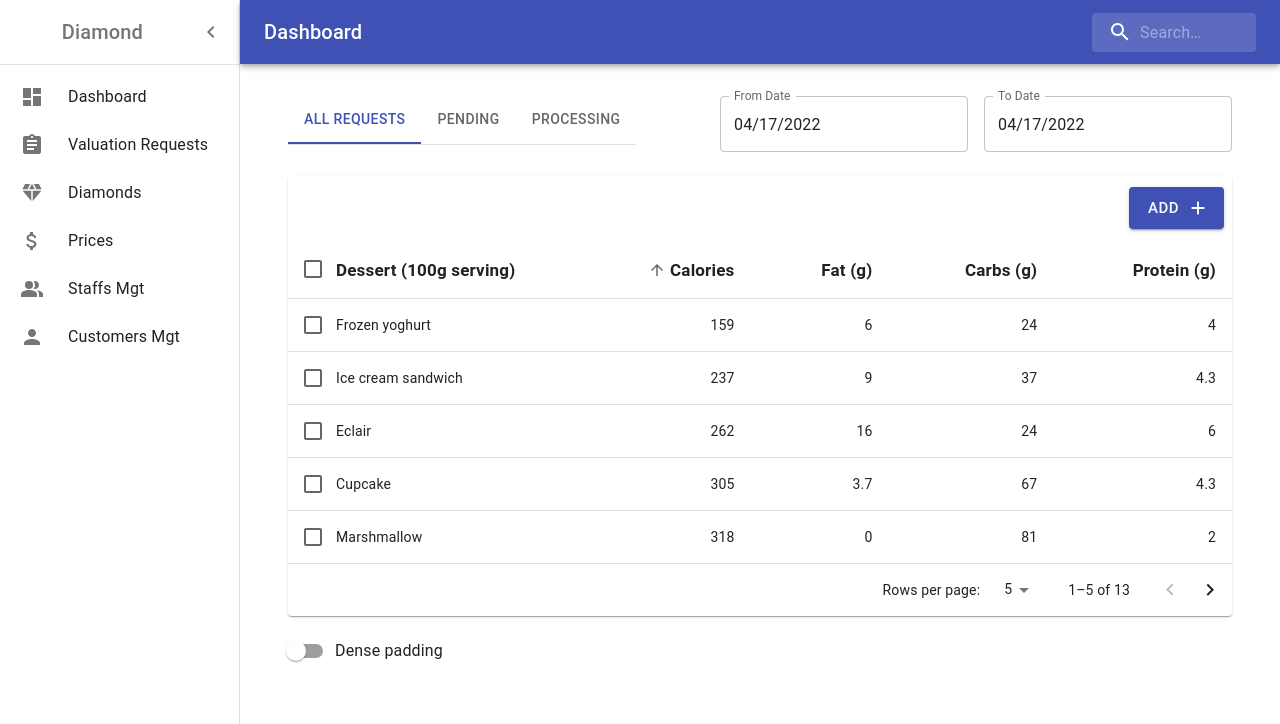
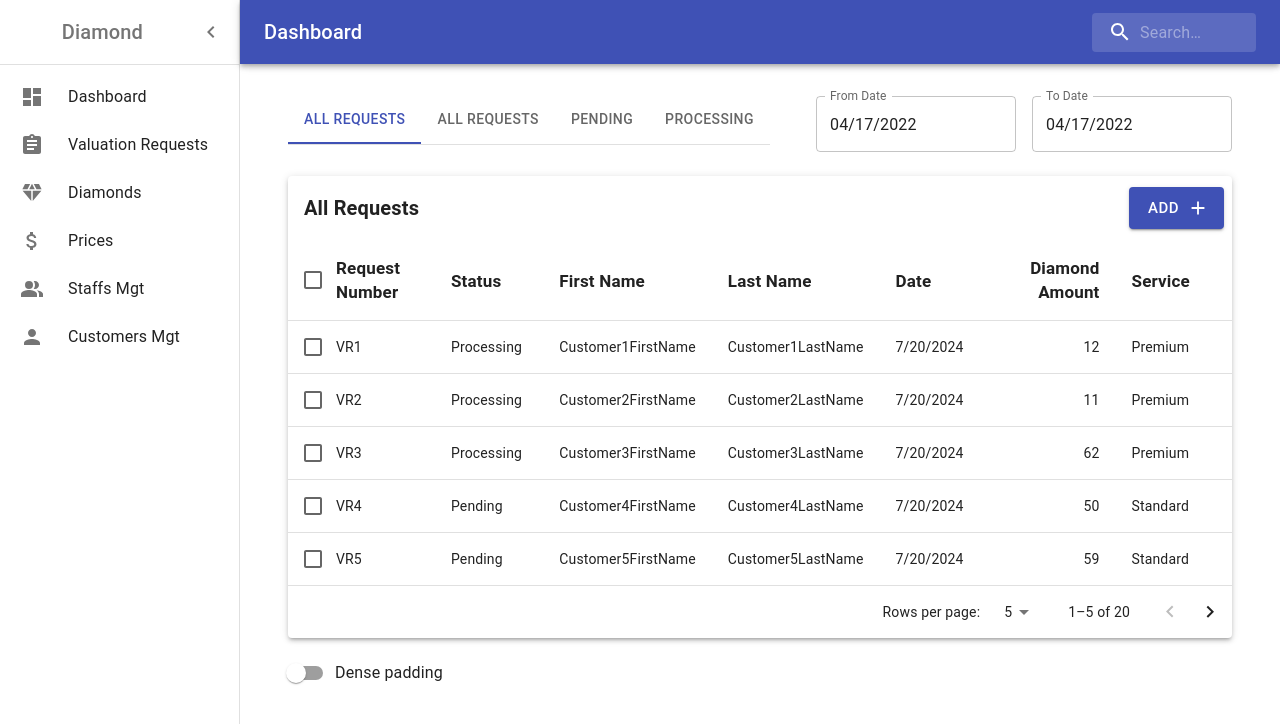
Before and after one commit to TuanPNTSE173039/diamond-valuation-system-fe, a React (Vite) app: page /requests in a window 1280 px wide. Shown: the top 724 px of the page. Built offline with nearby package versions, Linux system fonts and the light colour scheme.

Commit message:
creation flow

```diff
--- /dev/null
+++ b/src/components/Diamonds/List.jsx
@@ -0,0 +1,5 @@
+const DiamondList = () => {
+  return <></>;
+};
+
+export default DiamondList;
--- a/src/components/UI/EnhancedTable.jsx
+++ b/src/components/UI/Table.jsx
@@ -1,7 +1,13 @@
-import * as React from "react";
-import PropTypes from "prop-types";
+import AddIcon from "@mui/icons-material/Add";
+import DeleteIcon from "@mui/icons-material/Delete";
+import Box from "@mui/material/Box";
+import Button from "@mui/material/Button";
+import Checkbox from "@mui/material/Checkbox";
+import FormControlLabel from "@mui/material/FormControlLabel";
+import IconButton from "@mui/material/IconButton";
+import Paper from "@mui/material/Paper";
 import { alpha } from "@mui/material/styles";
-import Box from "@mui/material/Box";
+import Switch from "@mui/material/Switch";
 import Table from "@mui/material/Table";
 import TableBody from "@mui/material/TableBody";
 import TableCell from "@mui/material/TableCell";
@@ -11,110 +17,13 @@ import TablePagination from "@mui/material/TablePagination";
 import TableRow from "@mui/material/TableRow";
 import TableSortLabel from "@mui/material/TableSortLabel";
 import Toolbar from "@mui/material/Toolbar";
+import Tooltip from "@mui/material/Tooltip";
 import Typography from "@mui/material/Typography";
-import Paper from "@mui/material/Paper";
-import Checkbox from "@mui/material/Checkbox";
-import IconButton from "@mui/material/IconButton";
-import Tooltip from "@mui/material/Tooltip";
-import FormControlLabel from "@mui/material/FormControlLabel";
-import Switch from "@mui/material/Switch";
-import DeleteIcon from "@mui/icons-material/Delete";
 import { visuallyHidden } from "@mui/utils";
+import PropTypes from "prop-types";
+import * as React from "react";
 import { Link } from "react-router-dom";
-import Button from "@mui/material/Button";
-import AddIcon from "@mui/icons-material/Add";
-
-function createData(id, name, calories, fat, carbs, protein) {
-  return {
-    id,
-    name,
-    calories,
-    fat,
-    carbs,
-    protein,
-  };
-}
-
-const rows = [
-  createData(1, "Cupcake", 305, 3.7, 67, 4.3),
-  createData(2, "Donut", 452, 25.0, 51, 4.9),
-  createData(3, "Eclair", 262, 16.0, 24, 6.0),
-  createData(4, "Frozen yoghurt", 159, 6.0, 24, 4.0),
-  createData(5, "Gingerbread", 356, 16.0, 49, 3.9),
-  createData(6, "Honeycomb", 408, 3.2, 87, 6.5),
-  createData(7, "Ice cream sandwich", 237, 9.0, 37, 4.3),
-  createData(8, "Jelly Bean", 375, 0.0, 94, 0.0),
-  createData(9, "KitKat", 518, 26.0, 65, 7.0),
-  createData(10, "Lollipop", 392, 0.2, 98, 0.0),
-  createData(11, "Marshmallow", 318, 0, 81, 2.0),
-  createData(12, "Nougat", 360, 19.0, 9, 37.0),
-  createData(13, "Oreo", 437, 18.0, 63, 4.0),
-];
-
-function descendingComparator(a, b, orderBy) {
-  if (b[orderBy] < a[orderBy]) {
-    return -1;
-  }
-  if (b[orderBy] > a[orderBy]) {
-    return 1;
-  }
-  return 0;
-}
-
-function getComparator(order, orderBy) {
-  return order === "desc"
-    ? (a, b) => descendingComparator(a, b, orderBy)
-    : (a, b) => -descendingComparator(a, b, orderBy);
-}
-
-// Since 2020 all major browsers ensure sort stability with Array.prototype.sort().
-// stableSort() brings sort stability to non-modern browsers (notably IE11). If you
-// only support modern browsers you can replace stableSort(exampleArray, exampleComparator)
-// with exampleArray.slice().sort(exampleComparator)
-function stableSort(array, comparator) {
-  const stabilizedThis = array.map((el, index) => [el, index]);
-  stabilizedThis.sort((a, b) => {
-    const order = comparator(a[0], b[0]);
-    if (order !== 0) {
-      return order;
-    }
-    return a[1] - b[1];
-  });
-  return stabilizedThis.map((el) => el[0]);
-}
-
-const headCells = [
-  {
-    id: "name",
-    numeric: false,
-    disablePadding: true,
-    label: "Dessert (100g serving)",
-  },
-  {
-    id: "calories",
-    numeric: true,
-    disablePadding: false,
-    label: "Calories",
-  },
-  {
-    id: "fat",
-    numeric: true,
-    disablePadding: false,
-    label: "Fat (g)",
-  },
-  {
-    id: "carbs",
-    numeric: true,
-    disablePadding: false,
-    label: "Carbs (g)",
-  },
-  {
-    id: "protein",
-    numeric: true,
-    disablePadding: false,
-    label: "Protein (g)",
-  },
-];
+import { getComparator, stableSort } from "../../utilities/Table.js";
 
 function EnhancedTableHead(props) {
   const {
@@ -124,6 +33,7 @@ function EnhancedTableHead(props) {
     numSelected,
     rowCount,
     onRequestSort,
+    headCells,
   } = props;
   const createSortHandler = (property) => (event) => {
     onRequestSort(event, property);
@@ -207,7 +117,7 @@ function EnhancedTableToolbar(props) {
         </Typography>
       ) : (
         <Typography
-          sx={{ flex: "1 1 100%" }}
+          sx={{ flex: "1 1 100%", fontWeight: 600 }}
           variant="h6"
           id="tableTitle"
           component="div"
@@ -240,7 +150,7 @@ EnhancedTableToolbar.propTypes = {
   numSelected: PropTypes.number.isRequired,
 };
 
-export default function EnhancedTable({ heading }) {
+export default function UITable({ heading, rows = [], headCells = [] }) {
   const [order, setOrder] = React.useState("asc");
   const [orderBy, setOrderBy] = React.useState("calories");
   const [selected, setSelected] = React.useState([]);
@@ -312,7 +222,7 @@ export default function EnhancedTable({ heading }) {
 
   return (
     <Box sx={{ width: "100%", mt: 3 }}>
-      <Paper sx={{ width: "100%", mb: 2 }}>
+      <Paper elevation={3} sx={{ width: "100%", mb: 2 }}>
         <EnhancedTableToolbar numSelected={selected.length} heading={heading} />
 
         <TableContainer>
@@ -328,7 +238,9 @@ export default function EnhancedTable({ heading }) {
               onSelectAllClick={handleSelectAllClick}
               onRequestSort={handleRequestSort}
               rowCount={rows.length}
+              headCells={headCells}
             />
+
             <TableBody>
               {visibleRows.map((row, index) => {
                 const isItemSelected = isSelected(row.id);
@@ -354,18 +266,17 @@ export default function EnhancedTable({ heading }) {
                         }}
                       />
                     </TableCell>
-                    <TableCell
-                      component="th"
-                      id={labelId}
-                      scope="row"
-                      padding="none"
-                    >
-                      <Link to={`${index}`}>{row.name}</Link>
-                    </TableCell>
-                    <TableCell align="right">{row.calories}</TableCell>
-                    <TableCell align="right">{row.fat}</TableCell>
-                    <TableCell align="right">{row.carbs}</TableCell>
-                    <TableCell align="right">{row.protein}</TableCell>
+                    {headCells.map((headCell) => (
+                      <TableCell
+                        key={headCell.id}
+                        align={headCell.numeric ? "right" : "left"}
+                        padding={headCell.disablePadding ? "none" : "normal"}
+                      >
+                        <Link to={`${row.requestNumber}`}>
+                          {row[headCell.id]}
+                        </Link>
+                      </TableCell>
+                    ))}
                   </TableRow>
                 );
               })}
--- a/src/components/ValuationRequest/List.jsx
+++ b/src/components/ValuationRequest/List.jsx
@@ -3,9 +3,10 @@ import Tab from "@mui/material/Tab";
 import Tabs from "@mui/material/Tabs";
 import * as React from "react";
 import { useState } from "react";
+import { headCells, rows } from "../../dataset/ValuationRequests.js";
 import { valuationRequestStatus } from "../../utilities/Status.js";
 import UIDateRangePicker from "../UI/DateRangePicker.jsx";
-import EnhancedTable from "../UI/EnhancedTable.jsx";
+import UITable from "../UI/Table.jsx";
 import UITabPanel from "../UI/TabPanel.jsx";
 
 function a11yProps(index) {
@@ -14,7 +15,6 @@ function a11yProps(index) {
     "aria-controls": `simple-tabpanel-${index}`,
   };
 }
-
 const ValuationRequestList = () => {
   const [statusIndex, setStatusIndex] = useState(0);
 
@@ -39,11 +39,12 @@ const ValuationRequestList = () => {
             onChange={handleChange}
             aria-label="valuation requests status"
           >
-            {valuationRequestStatus.map((status) => (
+            <Tab label="All Requests" {...a11yProps(0)} />
+            {valuationRequestStatus.map((status, index) => (
               <Tab
                 key={status.id}
                 label={status.name}
-                {...a11yProps(status.id)}
+                {...a11yProps(index + 1)}
               />
             ))}
           </Tabs>
@@ -51,9 +52,23 @@ const ValuationRequestList = () => {
         <UIDateRangePicker />
       </Box>
 
-      {valuationRequestStatus.map((status) => (
-        <UITabPanel index={status.id} value={statusIndex}>
-          <EnhancedTable />
+      <UITabPanel index={0} value={statusIndex}>
+        <UITable heading="All Requests" headCells={headCells} rows={rows} />
+      </UITabPanel>
+
+      {valuationRequestStatus.map((status, index) => (
+        <UITabPanel index={index + 1} value={statusIndex}>
+          <UITable
+            heading={
+              statusIndex === index + 1 ? `${status.name} Valuations` : ""
+            }
+            headCells={headCells}
+            rows={
+              statusIndex === index + 1
+                ? rows.filter((row) => row.status === status.name)
+                : []
+            }
+          />
         </UITabPanel>
       ))}
     </Box>
--- a/src/components/valuation-request/ValuationRequestDetail.jsx
+++ b/src/components/valuation-request/ValuationRequestDetail.jsx
@@ -1,7 +1,7 @@
 import { useParams } from "react-router-dom";
 import CustomBreadCrumb from "../UI/BreadCrumb.jsx";
-import EnhancedTable from "../UI/EnhancedTable.jsx";
 import Header from "../UI/Header.jsx";
+import UITable from "../UI/Table.jsx";
 import RecordList from "./RecordList.jsx";
 import ValuationRequestUserInfo from "./ValuationRequestUserInfo.jsx";
 
@@ -13,7 +13,7 @@ export default function ValuationRequestDetail() {
       <Header title={"Valuation Request Detail"} />
       <ValuationRequestUserInfo />
       <RecordList />
-      <EnhancedTable heading="Diamonds" />
+      <UITable heading="Diamonds" />
     </>
   );
 }
--- /dev/null
+++ b/src/dataset/ValuationRequests.js
@@ -0,0 +1,91 @@
+function createValuationRequest(
+  id,
+  requestNumber,
+  status,
+  customerFirstName,
+  customerLastName,
+  creationDate,
+  diamondAmount,
+  service,
+) {
+  return {
+    id,
+    requestNumber,
+    status,
+    customerFirstName,
+    customerLastName,
+    creationDate,
+    diamondAmount,
+    service,
+  };
+}
+
+const statuses = ["Pending", "Processing"];
+const services = ["Fast", "Standard", "Premium"];
+
+export const rows = Array.from({ length: 20 }, (_, i) => {
+  const id = i + 1;
+  const requestNumber = `VR${id}`;
+  const status = statuses[Math.floor(Math.random() * statuses.length)];
+  const customerFirstName = `Customer${id}FirstName`;
+  const customerLastName = `Customer${id}LastName`;
+  const creationDate = new Date().toLocaleDateString();
+  const diamondAmount = Math.floor(Math.random() * 100);
+  const service = services[Math.floor(Math.random() * services.length)];
+
+  return createValuationRequest(
+    id,
+    requestNumber,
+    status,
+    customerFirstName,
+    customerLastName,
+    creationDate,
+    diamondAmount,
+    service,
+  );
+});
+
+export const headCells = [
+  {
+    id: "requestNumber",
+    numeric: false,
+    disablePadding: true,
+    label: "Request Number",
+  },
+  {
+    id: "status",
+    numeric: false,
+    disablePadding: false,
+    label: "Status",
+  },
+  {
+    id: "customerFirstName",
+    numeric: false,
+    disablePadding: false,
+    label: "First Name",
+  },
+  {
+    id: "customerLastName",
+    numeric: false,
+    disablePadding: false,
+    label: "Last Name",
+  },
+  {
+    id: "creationDate",
+    numeric: false,
+    disablePadding: false,
+    label: "Date",
+  },
+  {
+    id: "diamondAmount",
+    numeric: true,
+    disablePadding: false,
+    label: "Diamond Amount",
+  },
+  {
+    id: "service",
+    numeric: false,
+    disablePadding: false,
+    label: "Service",
+  },
+];
--- /dev/null
+++ b/src/utilities/Table.js
@@ -0,0 +1,27 @@
+export function descendingComparator(a, b, orderBy) {
+  if (b[orderBy] < a[orderBy]) {
+    return -1;
+  }
+  if (b[orderBy] > a[orderBy]) {
+    return 1;
+  }
+  return 0;
+}
+
+export function getComparator(order, orderBy) {
+  return order === "desc"
+    ? (a, b) => descendingComparator(a, b, orderBy)
+    : (a, b) => -descendingComparator(a, b, orderBy);
+}
+
+export function stableSort(array, comparator) {
+  const stabilizedThis = array.map((el, index) => [el, index]);
+  stabilizedThis.sort((a, b) => {
+    const order = comparator(a[0], b[0]);
+    if (order !== 0) {
+      return order;
+    }
+    return a[1] - b[1];
+  });
+  return stabilizedThis.map((el) => el[0]);
+}
```
Also changed, not shown: src/App.jsx (+10 -0 lines), src/components/UI/DateRangePicker.jsx (+6 -1 lines), src/screens/Diamonds/List.jsx (added, +7 -0 lines).
